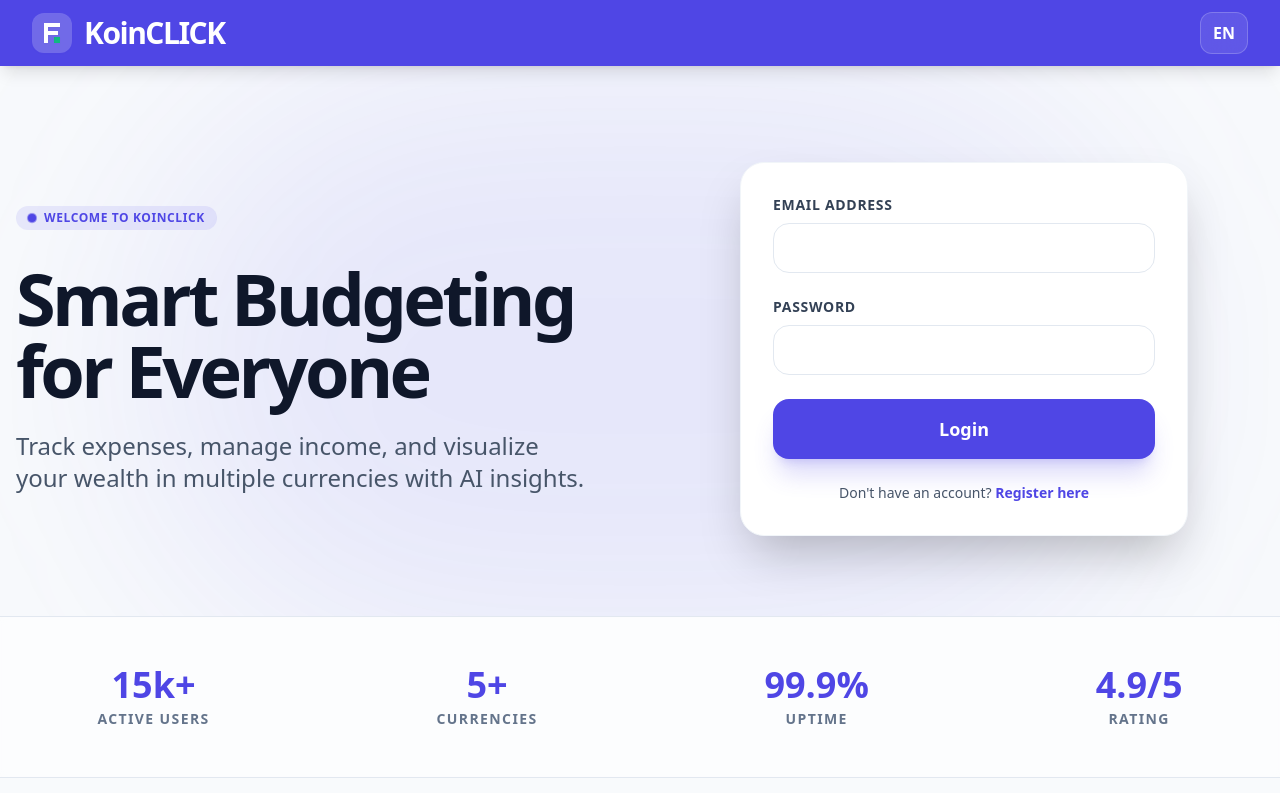
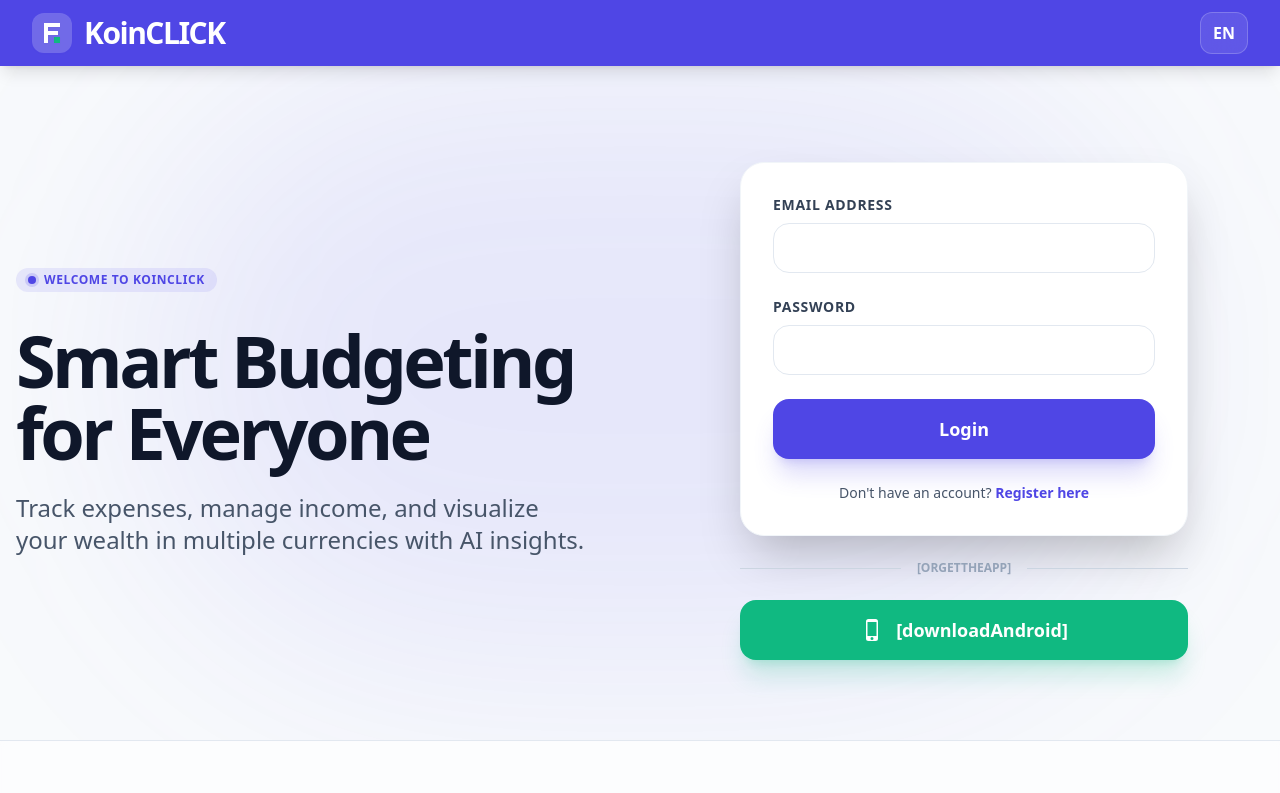
Before and after one commit to codingkonet/aimane, a React (Vite) app: page / in a window 1280 px wide. Shown: the top 793 px of the page. Built offline with nearby package versions, Linux system fonts and the light colour scheme.

Commit message:
feat: Add Android app download link
Introduces a new section on the homepage to allow users to download the KoinCLICK Android application directly. Includes an "OR Get The App" separator and a button linking to the APK.

```diff
--- a/pages/HomePage.tsx
+++ b/pages/HomePage.tsx
@@ -108,6 +108,7 @@ const HomePage: React.FC<HomePageProps> = ({ onInstall, showInstallButton, users
     t('featurePrioritySupport'),
   ];
 
+  const apkUrl = "https://warehouse.appilix.com/uploads/app-apk-6973faa730228-1769208487.apk";
 
   return (
     <div className="min-h-screen bg-slate-50 dark:bg-slate-900 flex flex-col selection:bg-primary selection:text-white">
@@ -136,6 +137,19 @@ const HomePage: React.FC<HomePageProps> = ({ onInstall, showInstallButton, users
 
                     <div className="w-full max-w-md mx-auto">
                         <LoginForm users={users} onLogin={onLogin} />
+                        <div className="my-6 flex items-center">
+                            <div className="flex-grow border-t border-slate-300 dark:border-slate-700"></div>
+                            <span className="flex-shrink mx-4 text-xs font-bold uppercase text-slate-400">{t('orGetTheApp')}</span>
+                            <div className="flex-grow border-t border-slate-300 dark:border-slate-700"></div>
+                        </div>
+                        <a
+                            href={apkUrl}
+                            target="_blank"
+                            rel="noopener noreferrer"
+                            className="w-full flex items-center justify-center gap-3 bg-secondary text-white py-4 rounded-2xl font-bold text-lg hover:bg-emerald-700 transition-all duration-300 shadow-xl shadow-secondary/20 active:scale-95"
+                        >
+                            <AndroidLogo /> {t('downloadAndroid')}
+                        </a>
                     </div>
                 </div>
             </section>
@@ -255,24 +269,34 @@ const HomePage: React.FC<HomePageProps> = ({ onInstall, showInstallButton, users
             </section>
         </main>
 
-        {/* Install App Section */}
-        {showInstallButton && (
+        {/* Get App Section */}
         <section id="install" className="py-32 bg-slate-100 dark:bg-slate-800">
             <div className="container mx-auto px-4 text-center max-w-3xl flex flex-col items-center">
                 <DownloadCloudIcon />
-                    <h2 className="text-4xl md:text-5xl font-black text-slate-900 dark:text-white mb-6">Install KoinCLICK</h2>
+                <h2 className="text-4xl md:text-5xl font-black text-slate-900 dark:text-white mb-6">{t('getAppEverywhere')}</h2>
                 <p className="text-slate-600 dark:text-slate-400 text-lg mb-12">
-                        Get the full desktop and mobile experience. Install KoinCLICK for offline access, faster performance, and a native app feel.
+                    {t('appDescription')}
                 </p>
+                <div className="flex flex-col sm:flex-row gap-4">
+                    {showInstallButton && (
                         <button
                             onClick={onInstall}
-                        className="w-full sm:w-auto bg-primary text-white font-bold py-4 px-10 rounded-2xl text-lg hover:bg-indigo-700 transition-all duration-300 shadow-xl shadow-primary/20 hover:shadow-primary/40 active:scale-95"
+                            className="w-full sm:w-auto bg-primary text-white font-bold py-4 px-10 rounded-2xl text-lg hover:bg-indigo-700 transition-all duration-300 shadow-xl shadow-primary/20 hover:shadow-primary/40 active:scale-95 flex items-center justify-center gap-3"
                         >
-                        {t('installNow')}
+                           <DesktopIcon /> {t('installWebApp')}
                         </button>
+                    )}
+                     <a
+                        href={apkUrl}
+                        target="_blank"
+                        rel="noopener noreferrer"
+                        className="w-full sm:w-auto bg-secondary text-white font-bold py-4 px-10 rounded-2xl text-lg hover:bg-emerald-700 transition-all duration-300 shadow-xl shadow-secondary/20 hover:shadow-secondary/40 active:scale-95 flex items-center justify-center gap-3"
+                    >
+                        <AndroidLogo /> {t('downloadAndroid')}
+                    </a>
+                </div>
             </div>
         </section>
-        )}
 
         <Footer />
     </div>
@@ -284,12 +308,18 @@ const ChartBarIcon = () => <svg xmlns="http://www.w3.org/2000/svg" className="h-
 const GlobeAltIcon = () => <svg xmlns="http://www.w3.org/2000/svg" className="h-7 w-7 text-primary" fill="none" viewBox="0 0 24 24" stroke="currentColor"><path strokeLinecap="round" strokeLinejoin="round" strokeWidth={2} d="M21 12a9 9 0 01-9 9m9-9a9 9 0 00-9-9m9 9H3m9 9a9 9 0 01-9-9m9 9V3m0 18a9 9 0 009-9m-9 9a9 9 0 00-9-9" /></svg>;
 const MoonIcon = () => <svg xmlns="http://www.w3.org/2000/svg" className="h-7 w-7 text-primary" fill="none" viewBox="0 0 24 24" stroke="currentColor"><path strokeLinecap="round" strokeLinejoin="round" strokeWidth={2} d="M20.354 15.354A9 9 0 018.646 3.646 9.003 9.003 0 0012 21a9.003 9.003 0 008.354-5.646z" /></svg>;
 const DevicePhoneMobileIcon = () => <svg xmlns="http://www.w3.org/2000/svg" className="h-7 w-7 text-primary" fill="none" viewBox="0 0 24 24" stroke="currentColor"><path strokeLinecap="round" strokeLinejoin="round" strokeWidth={2} d="M12 18h.01M8 21h8a2 2 0 002-2V5a2 2 0 00-2-2H8a2 2 0 00-2 2v14a2 2 0 002 2z" /></svg>;
-const DownloadIcon = () => <svg xmlns="http://www.w3.org/2000/svg" className="h-6 w-6" fill="none" viewBox="0 0 24 24" stroke="currentColor"><path strokeLinecap="round" strokeLinejoin="round" strokeWidth={2} d="M4 16v1a3 3 0 003 3h10a3 3 0 003-3v-1m-4-4l-4 4m0 0l-4-4m4 4V4" /></svg>;
 const DownloadCloudIcon = () => <svg xmlns="http://www.w3.org/2000/svg" className="h-16 w-16 text-primary mb-6" fill="none" viewBox="0 0 24 24" stroke="currentColor"><path strokeLinecap="round" strokeLinejoin="round" strokeWidth={2} d="M7 16a4 4 0 01-.88-7.903A5 5 0 1115.9 6L16 6a5 5 0 011 9.9M9 19l3 3m0 0l3-3m-3 3V10" /></svg>;
 const PiggyBankIconLarge = () => (
     <svg xmlns="http://www.w3.org/2000/svg" className="h-24 w-24 text-primary/40 mx-auto" viewBox="0 0 24 24" fill="currentColor">
         <path d="M18.883 8.05C18.232 5.025 15.42.925 12.015 2.05c-2.733.901-4.28 3.208-4.998 5.42C3.172 7.82.25 10.66.25 14.125c0 3.313 2.686 6 6 6h11.5c3.038 0 5.5-2.463 5.5-5.5 0-2.954-2.33-5.367-5.25-5.492l-.117-.008zM10.5 12.125c-.414 0-.75.336-.75.75s.336.75.75.75.75-.336.75-.75-.336-.75-.75-.75zm-1-3.5h5v-1h-5v1z" />
     </svg>
 );
+const AndroidLogo = () => (
+    <svg xmlns="http://www.w3.org/2000/svg" className="h-6 w-6" fill="currentColor" viewBox="0 0 24 24"><path d="M15.5 1h-7A2.5 2.5 0 0 0 6 3.5v17A2.5 2.5 0 0 0 8.5 23h7a2.5 2.5 0 0 0 2.5-2.5v-17A2.5 2.5 0 0 0 15.5 1zm-3.5 21a1.5 1.5 0 1 1 0-3 1.5 1.5 0 0 1 0 3zm4.5-4H7.5V4h9v14z" /></svg>
+);
+const DesktopIcon = () => (
+    <svg xmlns="http://www.w3.org/2000/svg" className="h-6 w-6" fill="none" viewBox="0 0 24 24" stroke="currentColor"><path strokeLinecap="round" strokeLinejoin="round" strokeWidth={2} d="M9.75 17L9 20l-1 1h8l-1-1-.75-3M3 13h18M5 17h14a2 2 0 002-2V5a2 2 0 00-2-2H5a2 2 0 00-2 2v10a2 2 0 002 2z" /></svg>
+);
+
 
 export default HomePage;
```
Lines whose indentation alone changed are shown as unchanged.
